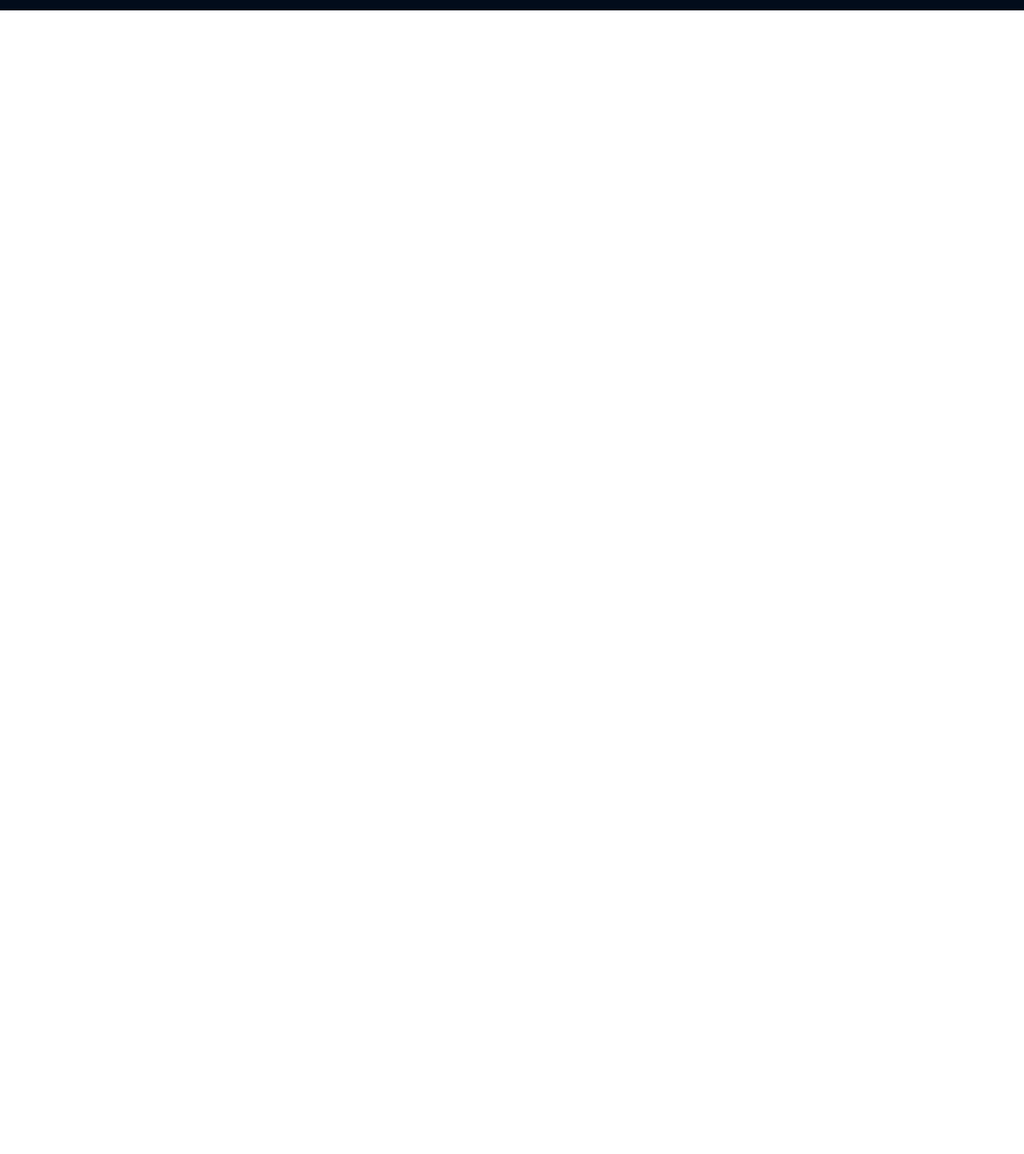
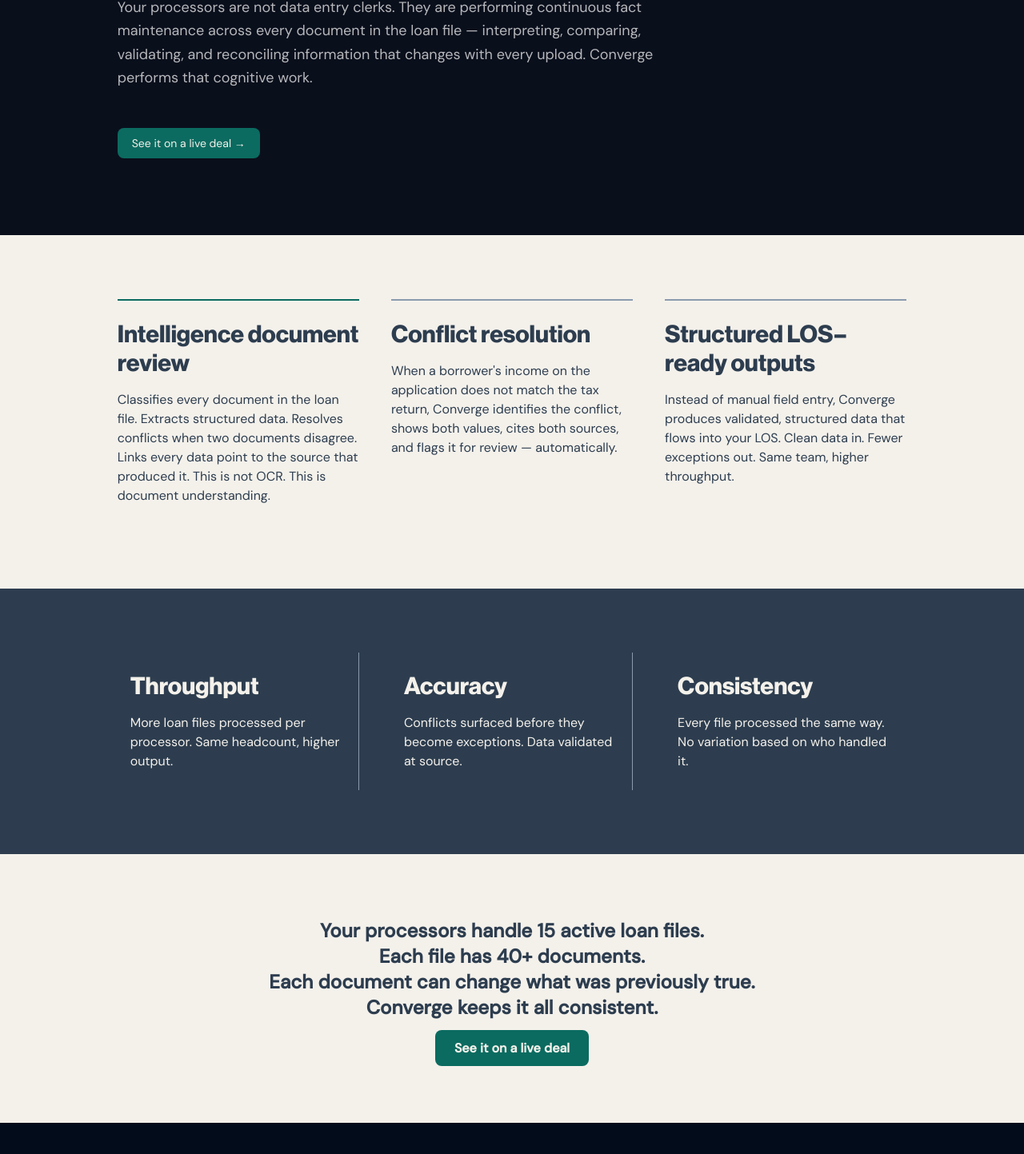
Before and after one commit to mtforstartups-hub/converge, a Next.js app: page /processor-intelligence in a window 1280 px wide. Shown: the part 391-1834 px from the top of the page at 80% size. Before the commit the page ends 800 px from the top, so only its background shows below. Built offline with nearby package versions, Linux system fonts and the light colour scheme.

Commit message:
Processor Intelligence Page added

```diff
--- a/app/loan-officer/page.tsx
+++ b/app/loan-officer/page.tsx
@@ -35,11 +35,9 @@
   return (
     <>
       <SharedHero
-        badge="LOAN OFFICER INTELLIGENCE"
         title="Borrower coordination and file completeness — intelligently."
         description="Your loan officers spend hours chasing documents, checking what is missing, and updating systems when files arrive. Converge handles the cognitive load so they can focus on relationships and deal flow."
         breadcrumbLabel="Loan Officer Intelligence"
-        href="/loan-officer"
       />
 
       <section className="bg-parchment text-charcoal py-10 md:py-20">
--- a/app/processor-intelligence/page.tsx
+++ b/app/processor-intelligence/page.tsx
@@ -1,3 +1,113 @@
+import BottomCta from "@/components/ui/BottomCta";
+import SharedHero from "@/components/ui/SharedHero";
+import Link from "next/link";
+
+const sectionOneItems = [
+  {
+    heading: "Intelligence document review",
+    desc: "Classifies every document in the loan file. Extracts structured data. Resolves conflicts when two documents disagree. Links every data point to the source that produced it. This is not OCR. This is document understanding.",
+  },
+  {
+    heading: "Conflict resolution",
+    desc: "When a borrower's income on the application does not match the tax return, Converge identifies the conflict, shows both values, cites both sources, and flags it for review — automatically.",
+  },
+  {
+    heading: "Structured LOS–ready outputs",
+    desc: "Instead of manual field entry, Converge produces validated, structured data that flows into your LOS. Clean data in. Fewer exceptions out. Same team, higher throughput.",
+  },
+];
+
+const sectionTwoItems = [
+  {
+    heading: "Throughput",
+    desc: "More loan files processed per processor. Same headcount, higher output.",
+  },
+  {
+    heading: "Accuracy",
+    desc: "Conflicts surfaced before they become exceptions. Data validated at source.",
+  },
+  {
+    heading: "Consistency",
+    desc: "Every file processed the same way. No variation based on who handled it.",
+  },
+];
+
 export default function ProcessorIntelligence() {
-  return <div>ProcessorIntelligence</div>;
+  return (
+    <>
+      <SharedHero
+        title="Loan file prep without the manual drag — or the errors."
+        description="Your processors are not data entry clerks. They are performing continuous fact maintenance across every document in the loan file — interpreting, comparing, validating, and reconciling information that changes with every upload. Converge performs that cognitive work."
+        breadcrumbLabel="Processor Intelligence"
+      />
+
+      <section className="bg-parchment text-charcoal py-10 md:py-20">
+        <div className="mx-auto max-w-95/100 md:max-w-5/6 px-4 md:px-6 lg:px-10">
+          <div className="grid grid-cols-1 md:grid-cols-2 lg:grid-cols-3 gap-10">
+            {sectionOneItems.map((item, index) => (
+              <div
+                key={index}
+                className={`space-y-4 py-6 border-t-2 ${index == 0 ? "border-t-verified" : "border-t-steel"}`}
+              >
+                <h3 className="text-2xl md:text-3xl font-semibold font-display">
+                  {item.heading}
+                </h3>
+                <p className="font-sans">{item.desc}</p>
+              </div>
+            ))}
+          </div>
+        </div>
+      </section>
+
+      <section className="bg-charcoal text-parchment py-10 md:py-20">
+        <div className="mx-auto max-w-95/100 md:max-w-5/6 px-4 md:px-6 lg:px-10">
+          <div className="grid grid-cols-1 md:grid-cols-3 gap-5 md:gap-10">
+            {sectionTwoItems.map((item, index) => (
+              <div
+                key={index}
+                className={`space-y-4 py-6 px-2 md:px-4 ${index == sectionTwoItems.length - 1 ? "border-r-none" : "border-b md:border-b-0 md:border-r border-r-steel"}`}
+              >
+                <h3 className="text-2xl md:text-3xl font-semibold font-display">
+                  {item.heading}
+                </h3>
+                <p className="font-sans">{item.desc}</p>
+              </div>
+            ))}
+          </div>
+        </div>
+      </section>
+
+      <section className="bg-parchment">
+        <div className="max-w-95/100 md:max-w-5/6 text-xl md:text-2xl mx-auto px-4 md:px-10 py-10 md:py-20 font-bold text-center text-charcoal">
+          <div className=" flex items-center justify-center">
+            <p>
+              Your processors handle 15 active loan files. <br />
+              Each file has 40+ documents. <br />
+              Each document can change what was previously true. <br />
+              Converge keeps it all consistent.
+            </p>
+          </div>
+
+          <div className="mt-4">
+            <Link
+              href="/live-deal"
+              className="mt-4 max-w-fit py-2.25 px-4.5 md:py-3 md:px-6 rounded-lg text-sm md:text-base text-parchment bg-verified transform hover:shadow-lg hover:bg-verified/90 hover:-translate-y-1 duration-300 ease-linear"
+            >
+              See it on a live deal
+            </Link>
+          </div>
+        </div>
+      </section>
+
+      {/* <BottomCta
+        messages={[
+          "Your processors handle 15 active loan files.",
+          "Each file has 40+ documents.",
+          "Each document can change what was previously true.",
+          "Converge keeps it all consistent.",
+        ]}
+        type="secondary"
+      /> */}
+    </>
+  );
 }
--- a/components/Footer.tsx
+++ b/components/Footer.tsx
@@ -40,7 +40,9 @@
                 <Link href="/loan-officer">Loan Officer Intelligence</Link>
               </li>
               <li>
-                <Link href="#">Processor Intelligence</Link>
+                <Link href="/processor-intelligence">
+                  Processor Intelligence
+                </Link>
               </li>
               <li>
                 <Link href="#">Underwriter Intelligence</Link>
--- a/components/ui/SharedHero.tsx
+++ b/components/ui/SharedHero.tsx
@@ -2,11 +2,9 @@
 import Button from "@/components/ui/Button";
 
 type SharedHeroProps = {
-  badge: string;
   title: string;
   description: string;
   breadcrumbLabel: string;
-  href: string;
 };
 
 export default function SharedHero({
```
